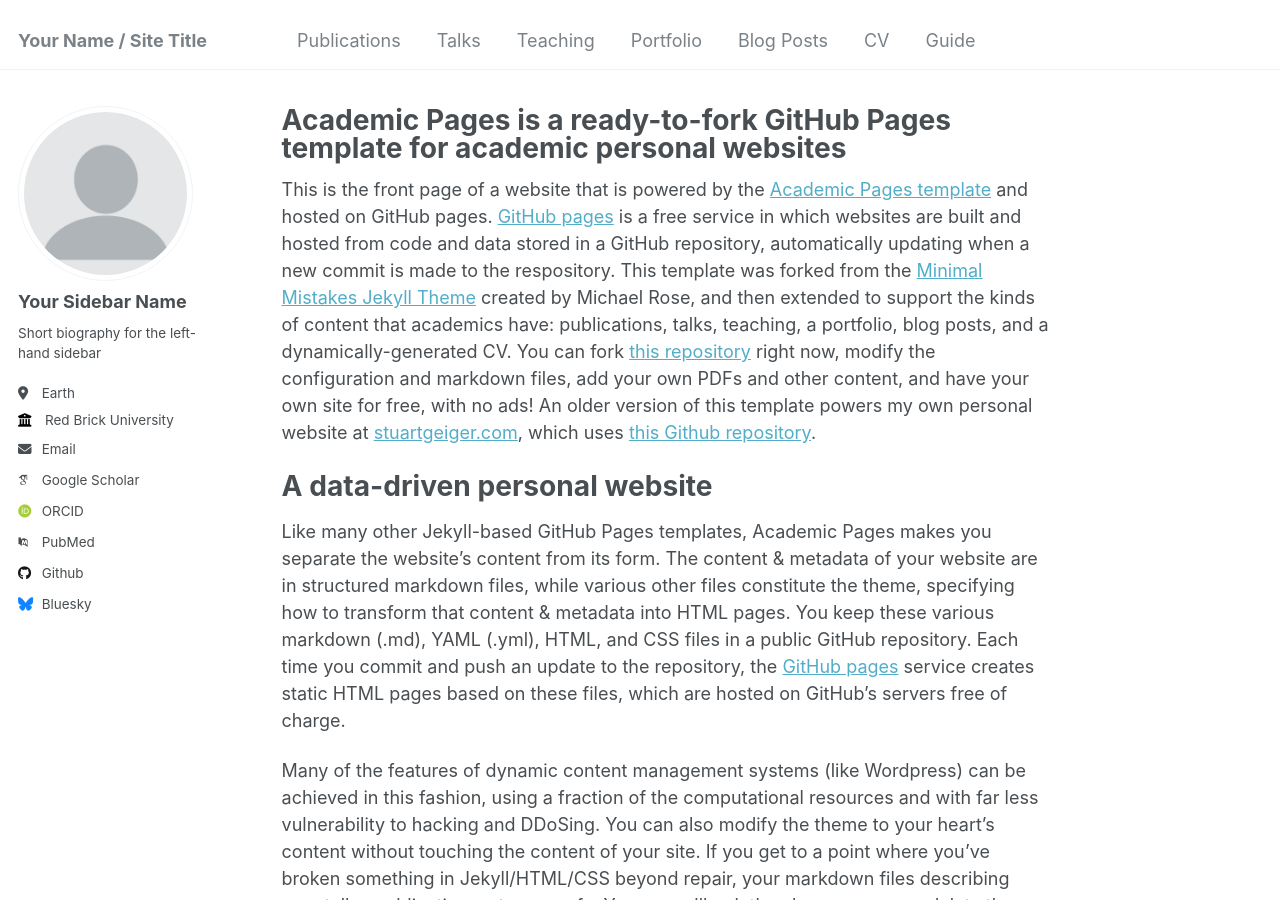
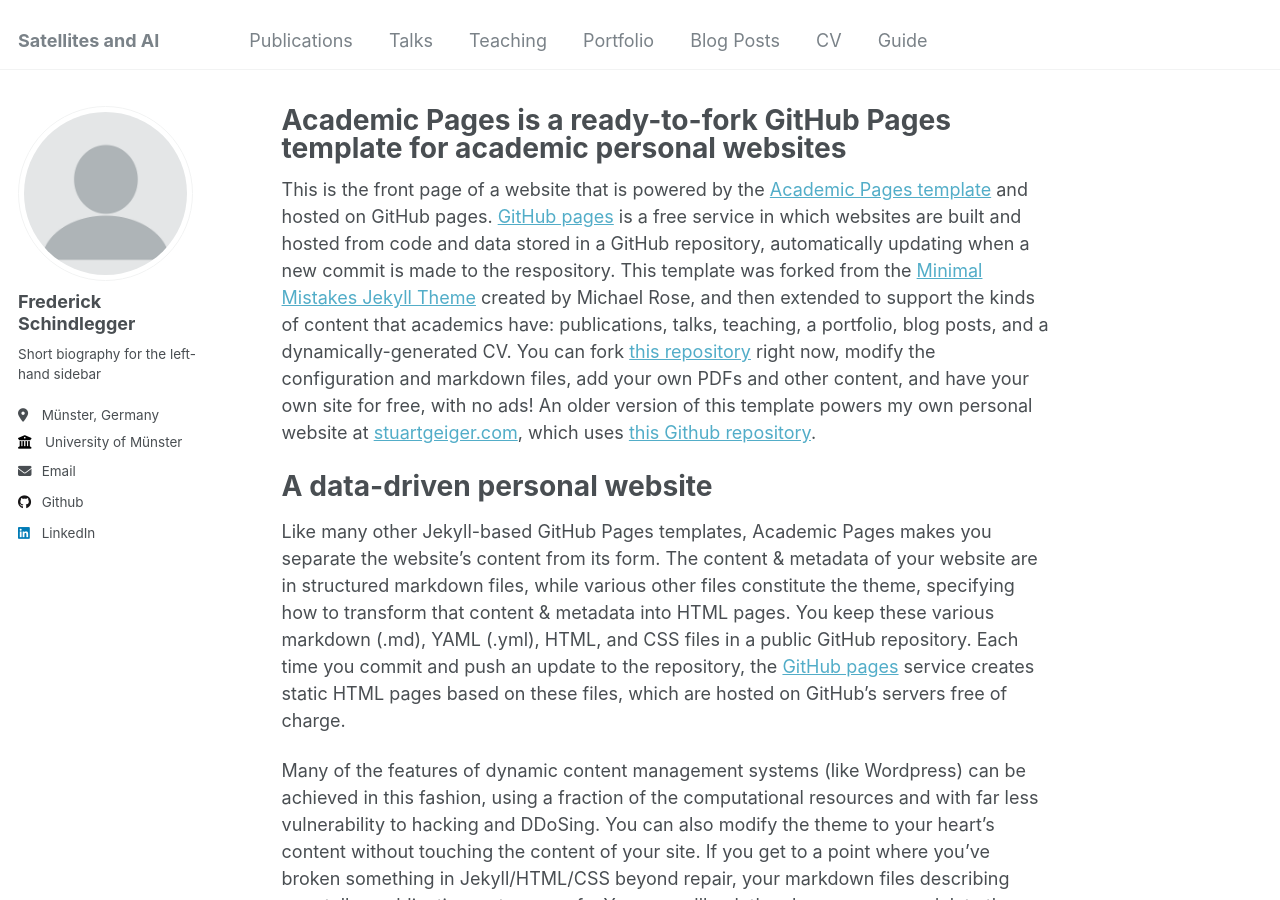
Before and after one commit to satellitesandai/satellitesandai.github.io, a Jekyll site: the page built from _pages/about.md, in a window 1280 px wide and 900 px high. Built offline with Jekyll 4.4.1, drawn with Linux system fonts in a browser that asks for light colours; some web fonts are replaced.

Commit message:
Update _config.yml
Erste Anpassungen

```diff
--- a/_config.yml
+++ b/_config.yml
@@ -8,13 +8,13 @@
 
 # Basic Site Settings
 locale                   : "en-US"
-title                    : "Your Name / Site Title"
+title                    : "Satellites and AI"
 title_separator          : "-"
 name                     : &name "Your Name"
 description              : &description "personal description"
-url                      : https://academicpages.github.io # the base hostname & protocol for your site e.g. "https://mmistakes.github.io"
+url                      : https://satellitesandai.github.io # the base hostname & protocol for your site e.g. "https://mmistakes.github.io"
 baseurl                  : "" # the subpath of your site, e.g. "/blog"
-repository               : "academicpages/academicpages.github.io"
+repository               : "satellitesandai/satellitesandai.github.io"
 
 # Site Author - The following control what appear as part of the author content on the side bar.
 #               If a field is blank the icon and link will not appear, otherwise it will be shown.
@@ -22,33 +22,33 @@ repository               : "academicpages/academicpages.github.io"
 author:
   # Biographic information
   avatar           : "profile.png"
-  name             : "Your Sidebar Name"
+  name             : "Frederick Schindlegger"
   pronouns         : # example: "she/her"
   bio              : "Short biography for the left-hand sidebar"
-  location         : "Earth"
-  employer         : "Red Brick University"
+  location         : "Münster, Germany"
+  employer         : "University of Münster"
   uri              : # URL
-  email            : "none@example.org"
+  email            : "frederick@satellitesandai.com"
 
   # Academic websites
   arxiv            : # URL - Update with the correct link to your profile
-  googlescholar    : "https://scholar.google.com/citations?user=PS_CX0AAAAAJ"
+  googlescholar    : #"https://scholar.google.com/citations?user=PS_CX0AAAAAJ"
   impactstory      : # URL
-  orcid            : "http://orcid.org/yourorcidurl"
+  orcid            : #"http://orcid.org/yourorcidurl"
   semantic         : # URL
-  pubmed           : "https://www.ncbi.nlm.nih.gov/pubmed/?term=john+snow"
+  pubmed           : #"https://www.ncbi.nlm.nih.gov/pubmed/?term=john+snow"
   researchgate     : # URL
 
   # Repositories and software development
   bitbucket        : # Username - Update with your username on the site
   codepen          : # Username
   dribbble         : # Username
-  github           : "academicpages"
+  github           : "f-schi"
   kaggle           : # Username
   stackoverflow    : # User number or user number and name (i.e., use "1" or "1/jeff-atwood")
 
   # Social media
-  bluesky          : "bsky.app" # Replace this with you Bluesky username
+  bluesky          : #"bsky.app" # Replace this with you Bluesky username
   facebook         : # Username
   flickr           : # Username
   foursquare       : # Username
@@ -57,7 +57,7 @@ author:
   keybase          : # Username
   instagram        : # Username
   lastfm           : # Username
-  linkedin         : # Username
+  linkedin         : frederick-schindlegger# Username
   mastodon         : # URL
   medium           : # URL
   pinterest        : # Username
```
